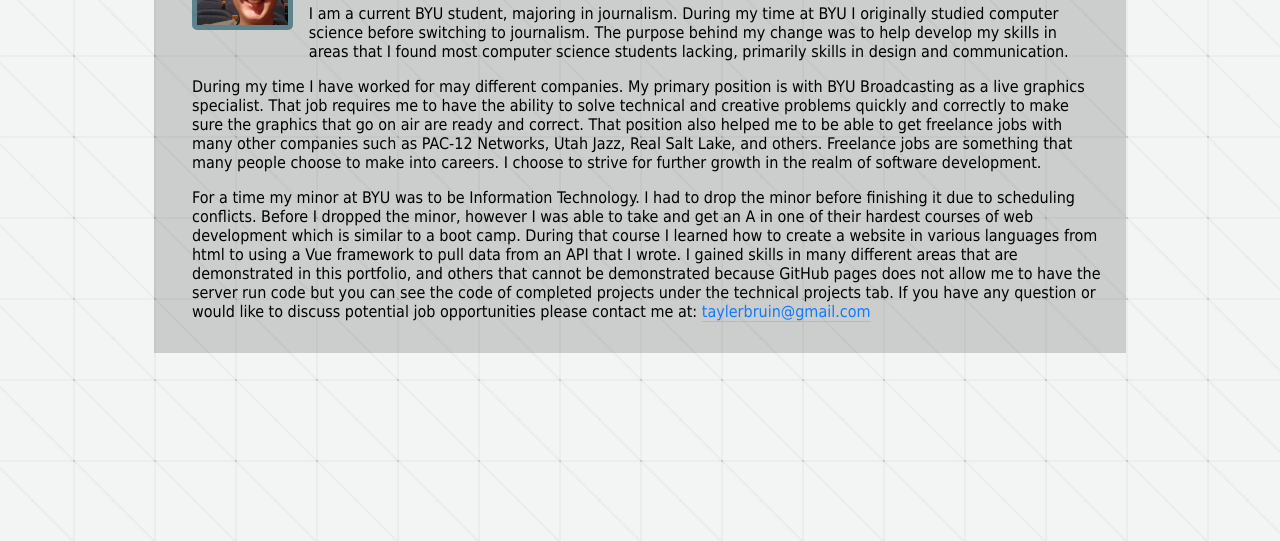
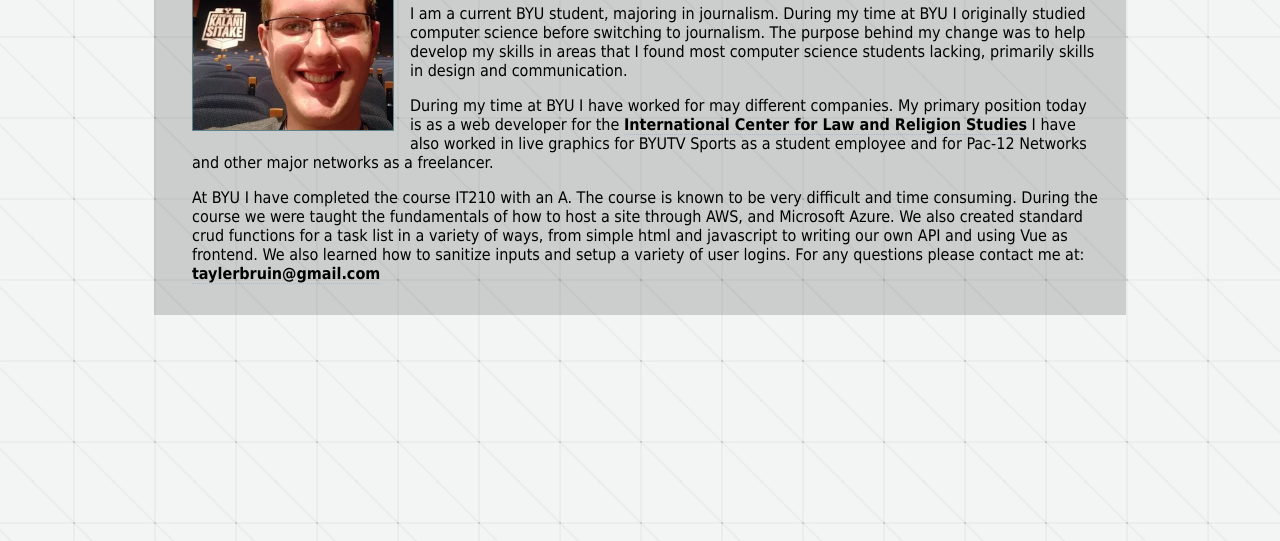
Before and after one commit to taylerbruin/taylerbruin.github.io, a plain HTML site: page index.html in a window 1280 px wide. Shown: the part 259-800 px from the top of the page. Drawn offline with Linux system fonts and the light colour scheme.

Commit message:
updates to things

```diff
--- a/basescript.js
+++ b/basescript.js
@@ -11,6 +11,7 @@
     <body>
         <input type=image class=home_button src="Logo_Run_2.svg" alt="Home" onclick="location.href='index.html'">
     <div class="topnav" id="myTopnav">
+      <a href="index.html">Home</a>
       <a href="Creative_Projects.html">Creative Projects</a>
       <a href="Technical_Projects.html">Coding Projects</a>
       <a href="resume.html">Resume</a>
--- a/index.html
+++ b/index.html
@@ -16,19 +16,16 @@
             primarily skills in design and communication.
         </p>
         <p>
-            During my time I have worked for may different companies. My primary position is with BYU Broadcasting as a live graphics specialist.
-            That job requires me to have the ability to solve technical and creative problems quickly and correctly to make sure the graphics that
-            go on air are ready and correct. That position also helped me to be able to get freelance jobs with many other companies such as PAC-12 Networks,
-            Utah Jazz, Real Salt Lake, and others. Freelance jobs are something that many people choose to make into careers. I choose to strive for further growth
-            in the realm of software development.
+            During my time at BYU I have worked for may different companies. My primary position today is as a web developer for the <a href="iclrs.org">International
+                Center for Law and Religion Studies</a> I have also worked in live graphics for BYUTV Sports as a student employee and for Pac-12 Networks and other major
+                networks as a freelancer.
         </p>
         <p>
-            For a time my minor at BYU was to be Information Technology. I had to drop the minor before finishing it due to scheduling conflicts. Before I
-            dropped the minor, however I was able to take and get an A in one of their hardest courses of web development which is similar to a boot camp.
-            During that course I learned how to create a website in various languages from html to using a Vue framework to pull data from an API that I wrote.
-            I gained skills in many different areas that are demonstrated in this portfolio, and others that cannot be demonstrated because GitHub pages does not
-            allow me to have the server run code but you can see the code of completed projects under the technical projects tab. If you have any question or would
-            like to discuss potential job opportunities please contact me at: <a href="mailto:tayler taylerbruin@gmail.com">taylerbruin@gmail.com</a>
+            At BYU I have completed the course IT210  with an A. The course is known to be very difficult and time consuming. During the course we were taught
+            the fundamentals of how to host a site through AWS, and Microsoft Azure. We also created standard crud functions for a task list in a variety of ways,
+            from simple html and javascript to writing our own API and using Vue as frontend. We also learned how to sanitize inputs and setup a variety of user logins.
+            For any questions please contact me at:
+         <a href="mailto:tayler taylerbruin@gmail.com">taylerbruin@gmail.com</a>
         </p>
     </main>
 </body>
--- a/style.css
+++ b/style.css
@@ -209,9 +209,8 @@
     float: left;
     margin-right: 1em;
     margin-bottom: 1em;
-    border: 5px solid rgba(9, 74, 92, 0.562);
-    border-radius: 5px;
-    width: 10%;
+    border: 1px solid rgba(9, 74, 92, 0.562);
+    width: 200px;
 }
 .center-title{
     text-align: center;
@@ -246,10 +245,11 @@
     margin-bottom: 1em;
 }
 a{
-    color: #0f7afc;
-    border-bottom: solid 1px;
+    color: black;
+    border-bottom: dotted 1px;
     border-bottom-color: rgba(15, 122, 252, 0.2);
-    text-decoration:none
+    text-decoration:none;
+    font-weight: bold;
 }
 a:hover{
     color:#081586;
@@ -339,7 +339,6 @@
         display:block;
         margin-left: auto;
         margin-right: auto;
-        width: 60%;
         float: none;
     }
 .project-tiles{
```
